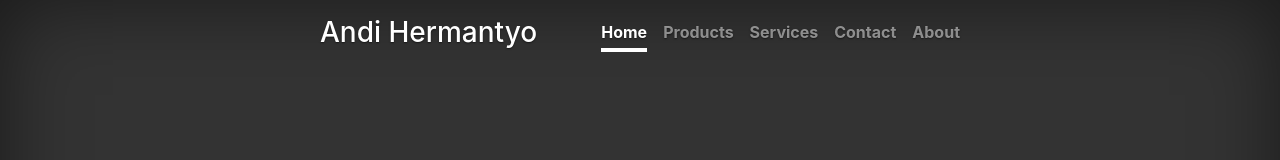
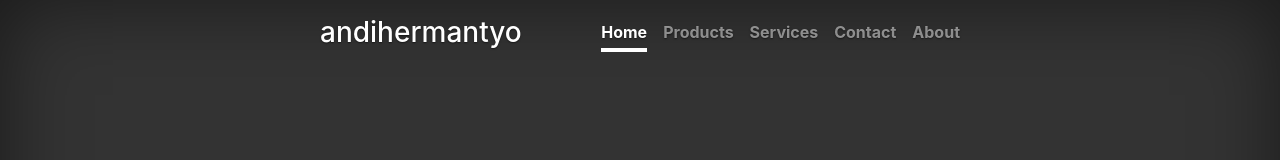
Before and after one commit to andihermantyo/andihermantyo.com, a React (Create React App) app: page / in a window 1280 px wide. Shown: the top 160 px of the page. Built offline with nearby package versions, Linux system fonts and the light colour scheme.

Commit message:
Update Header '{{brand}}'.

```diff
--- a/src/App.js
+++ b/src/App.js
@@ -6,7 +6,7 @@ import Footer from './components/Footer';
 function App() {
   return (
     <>
-      <Header brand="Andi Hermantyo" />
+      <Header brand="andihermantyo" />
       <Main />
       <Footer />
     </>
```
Also changed, not shown: 1 other file (tests, documents, lock files or other folders).
